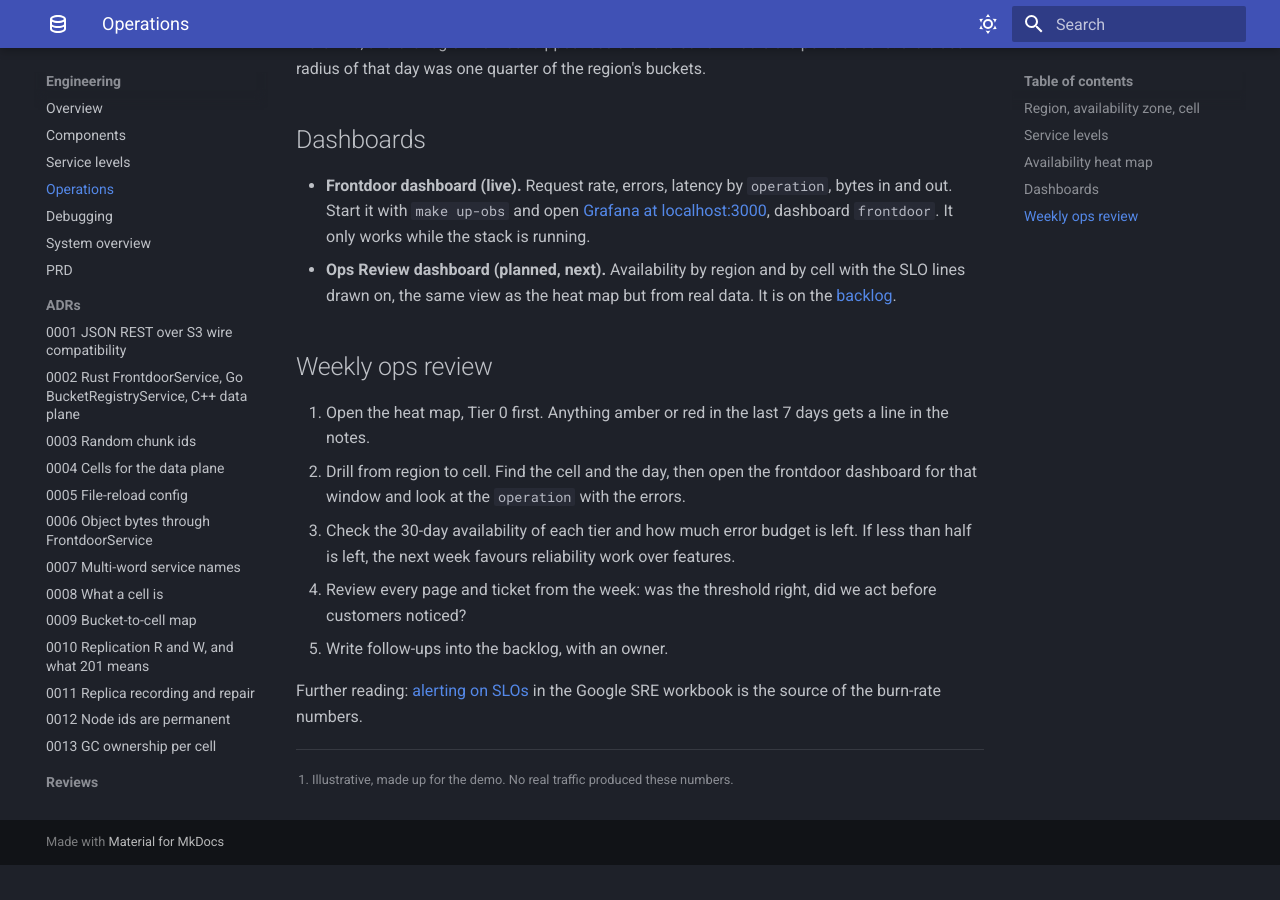
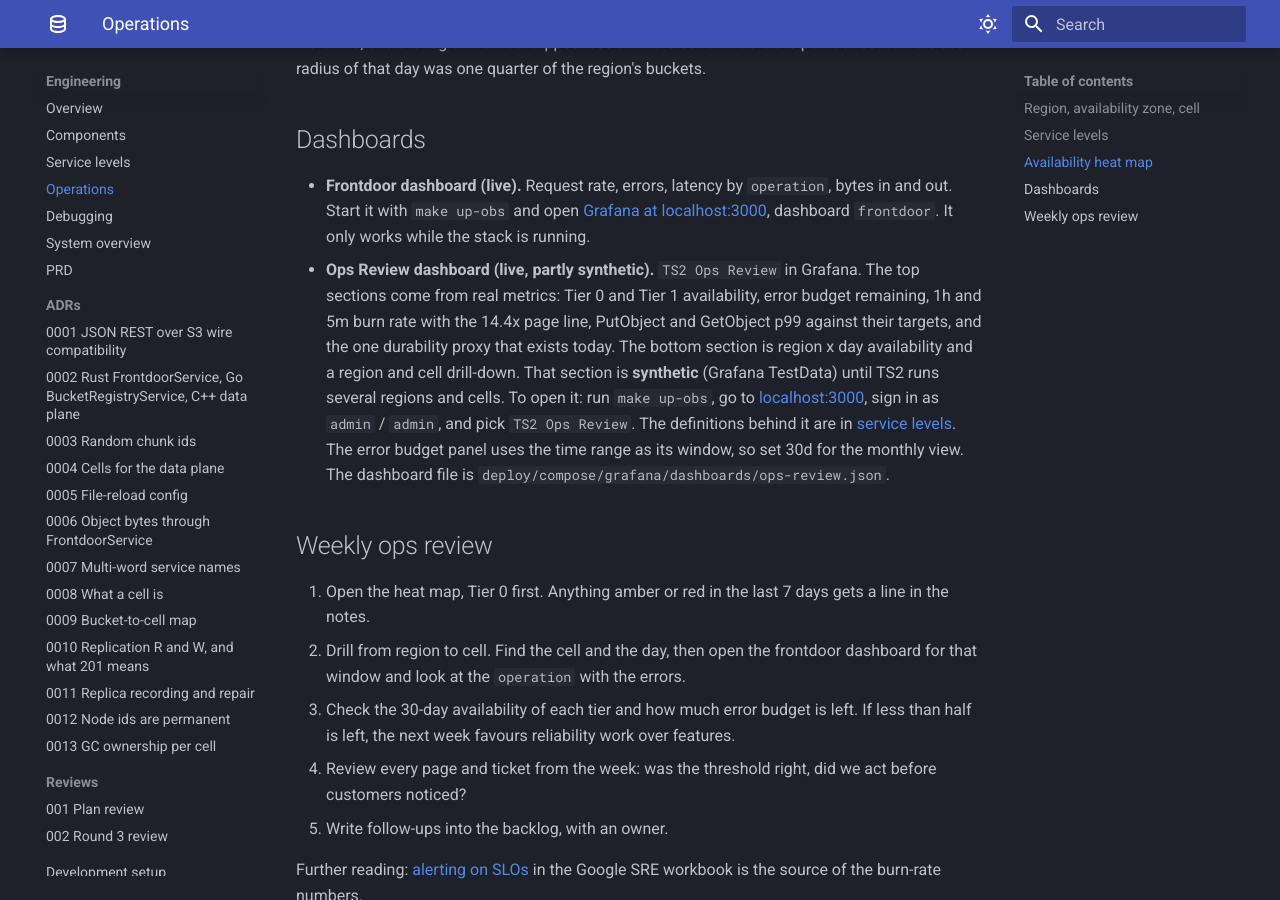
Before and after one commit to pratikSethi/toy-storage-service, an MkDocs documentation site: the page built from docs/engineering/operations.md, in a window 1280 px wide and 900 px high, scrolled down 2127 px. Built offline with MkDocs 1.6.1 and Material for MkDocs 9.7.7, drawn with Linux system fonts in a browser that asks for light colours; before the commit the page ends 2992 px from its top, so only the background shows below that.

Commit message:
grafana: ops review dashboard with synthetic region and cell panels

```diff
--- a/docs/engineering/operations.md
+++ b/docs/engineering/operations.md
@@ -71,7 +71,7 @@ One cell, `us-east-cell-c`, had a bad day on Nov 20. Because cells are separate,
 ## Dashboards
 
 - **Frontdoor dashboard (live).** Request rate, errors, latency by `operation`, bytes in and out. Start it with `make up-obs` and open [Grafana at localhost:3000](http://localhost:3000), dashboard `frontdoor`. It only works while the stack is running.
-- **Ops Review dashboard (planned, next).** Availability by region and by cell with the SLO lines drawn on, the same view as the heat map but from real data. It is on the [backlog](../backlog.md).
+- **Ops Review dashboard (live, partly synthetic).** `TS2 Ops Review` in Grafana. The top sections come from real metrics: Tier 0 and Tier 1 availability, error budget remaining, 1h and 5m burn rate with the 14.4x page line, PutObject and GetObject p99 against their targets, and the one durability proxy that exists today. The bottom section is region x day availability and a region and cell drill-down. That section is **synthetic** (Grafana TestData) until TS2 runs several regions and cells. To open it: run `make up-obs`, go to [localhost:3000](http://localhost:3000), sign in as `admin` / `admin`, and pick `TS2 Ops Review`. The definitions behind it are in [service levels](service-levels.md). The error budget panel uses the time range as its window, so set 30d for the monthly view. The dashboard file is `deploy/compose/grafana/dashboards/ops-review.json`.
 
 ## Weekly ops review
 
```
Also changed, not shown: 2 other files.
